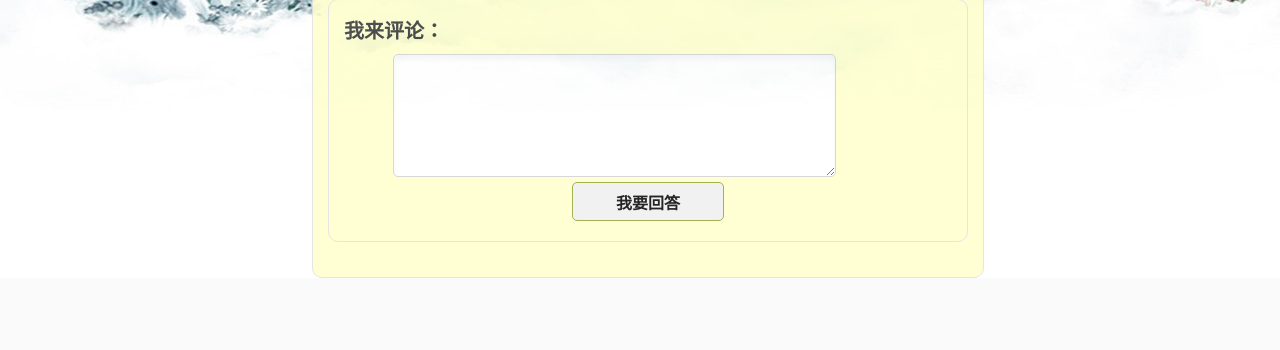
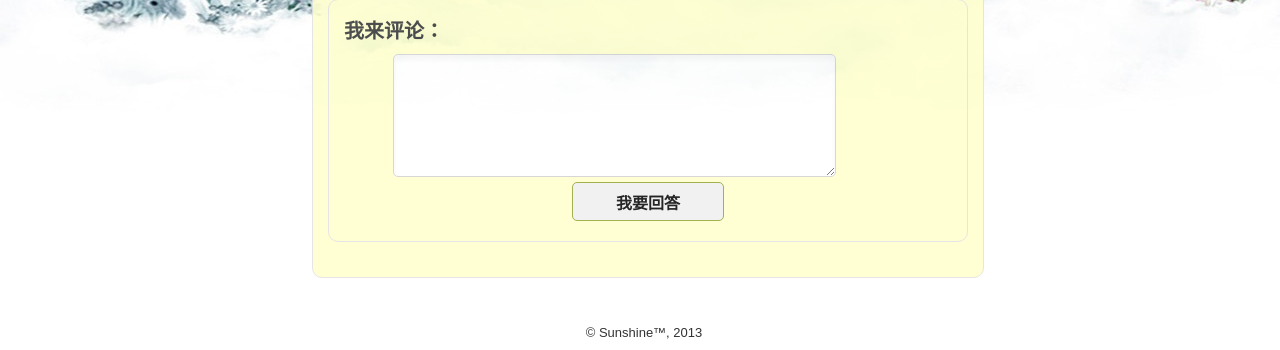
Before and after one commit to sunshinezxf/Website, a PHP site: page /member/browse_question_detail.php?question_id=1 in a window 1280 px wide. Shown: the part 678-1028 px from the top of the page. Before the commit the page ends 956 px from the top, so only its background shows below. Run offline with PHP 8.4, Linux system fonts and the light colour scheme; data that the repository does not hold is empty.

Commit message:
add footer to the browse question detail page
Change-Id: I70069d43f2d8e5a3597c4addbf48940e763a7898

```diff
--- a/member/browse_question_detail.php
+++ b/member/browse_question_detail.php
@@ -112,6 +112,9 @@ $question_id = $_GET ['question_id'];
 				</form>
 			</div>
 		</div>
+		<div class="main-footer">
+			<div class="row footer">&copy; Sunshine&#8482;,&nbsp;2013</div>
+		</div>
 	</div>
 </body>
 </html>
```
